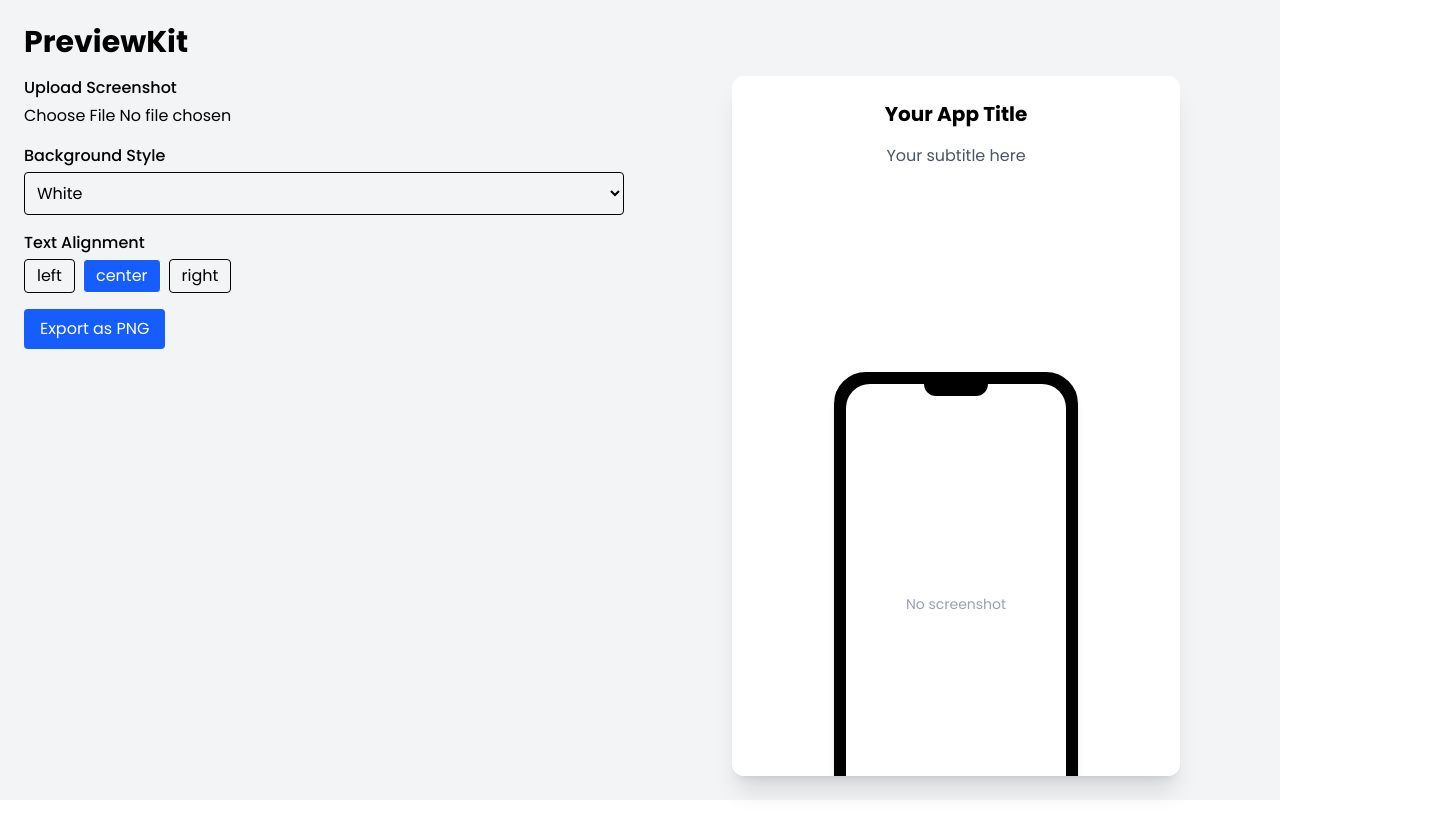
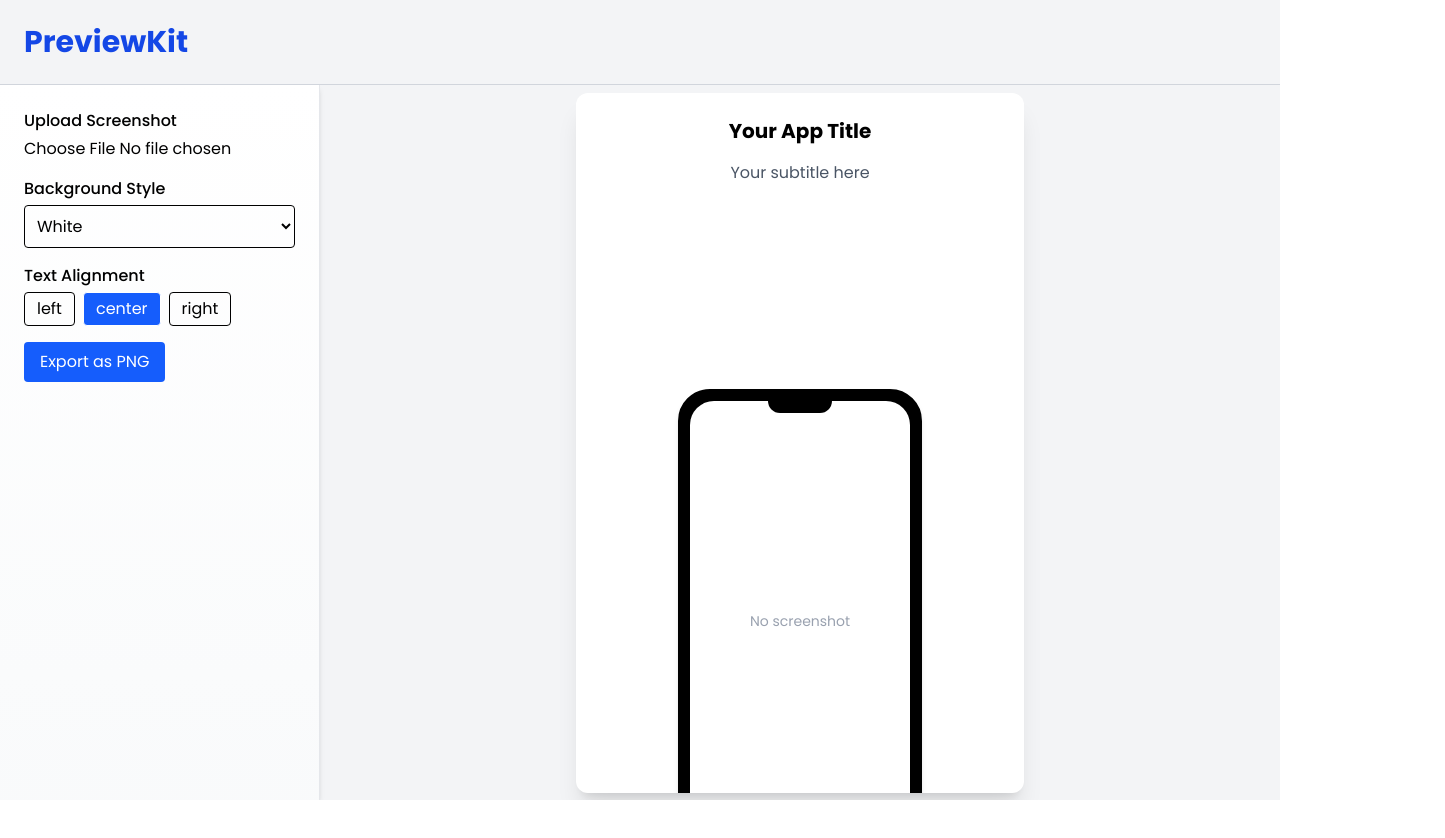
Before and after one commit to react-native-nigeria-community/iboju.app, a React (Vite) app: page / in a window 1280 px wide. Shown: the top 838 px of the page, 1445 px wide, since content can reach past the window. Built offline with nearby package versions, Linux system fonts and the light colour scheme.

Commit message:
improve UI

```diff
--- a/src/App.jsx
+++ b/src/App.jsx
@@ -1,8 +1,8 @@
-import React, { useState, useRef } from 'react';
+import React, { useState, useRef, useCallback, useEffect } from 'react';
 import { toPng } from 'html-to-image';
-import {Controls} from './components/Controls';
-import {Preview} from './components/Preview';
-import {ExportPreview} from './components/ExportPreview';
+import { Controls } from './components/Controls';
+import { Preview } from './components/Preview';
+import { ExportPreview } from './components/ExportPreview';
 
 function App() {
   const [screenshot, setScreenshot] = useState(null);
@@ -12,12 +12,12 @@ function App() {
   const [bgStyle, setBgStyle] = useState('bg-white');
   const exportRef = useRef(null);
 
-  const handleImageUpload = (e) => {
+  const handleImageUpload = useCallback((e) => {
     const file = e.target.files?.[0];
     if (file) setScreenshot(URL.createObjectURL(file));
-  };
+  }, []);
 
-  const handleExport = async () => {
+  const handleExport = useCallback(async () => {
     if (!exportRef.current) return;
     const exportNode = exportRef.current.cloneNode(true);
     exportNode.style.width = '1290px';
@@ -30,23 +30,38 @@ function App() {
     container.appendChild(exportNode);
     document.body.appendChild(container);
 
+    try {
       const dataUrl = await toPng(exportNode, {
         width: 1290,
         height: 2796,
       });
 
-    document.body.removeChild(container);
-
       const link = document.createElement('a');
       link.download = 'preview.png';
       link.href = dataUrl;
       link.click();
+    } catch (err) {
+      console.error('Export failed:', err);
+    } finally {
+      document.body.removeChild(container);
+    }
+  }, []);
+
+  useEffect(() => {
+    document.body.style.overflow = 'hidden';
+    return () => {
+      document.body.style.overflow = 'auto';
     };
+  }, []);
 
   return (
-    <div className="min-h-screen bg-gray-100 p-6">
-      <h1 className="text-3xl font-bold mb-4">PreviewKit</h1>
-      <div className="flex flex-col lg:flex-row gap-8">
+    <div className="min-h-screen h-screen bg-gray-100 flex flex-col overflow-hidden">
+      <header className="p-6 border-b border-gray-300">
+        <h1 className="text-3xl font-bold text-blue-700">PreviewKit</h1>
+      </header>
+      <div className="flex flex-1 overflow-hidden">
+        {/* Sidebar for Controls */}
+        <aside className="w-80 bg-gradient-to-b from-white to-gray-50 p-6 border-r border-gray-200 overflow-y-auto shadow-md">
           <Controls
             bgStyle={bgStyle}
             setBgStyle={setBgStyle}
@@ -55,6 +70,10 @@ function App() {
             handleImageUpload={handleImageUpload}
             handleExport={handleExport}
           />
+        </aside>
+
+        {/* Main Canvas Area */}
+        <main className="flex-1 flex items-center justify-center overflow-hidden">
           <Preview
             title={title}
             setTitle={setTitle}
@@ -72,6 +91,7 @@ function App() {
             textAlign={textAlign}
             bgStyle={bgStyle}
           />
+        </main>
       </div>
     </div>
   );
```
Lines whose indentation alone changed are shown as unchanged.
